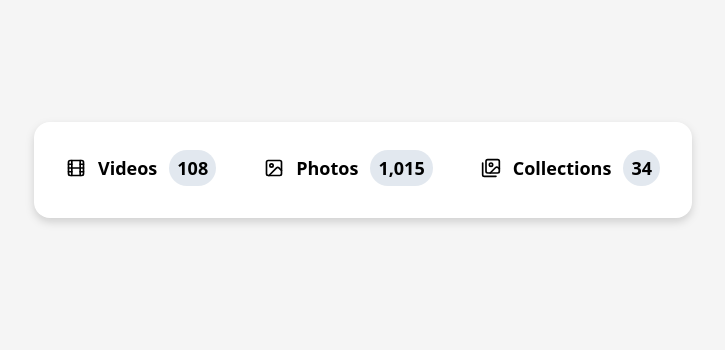
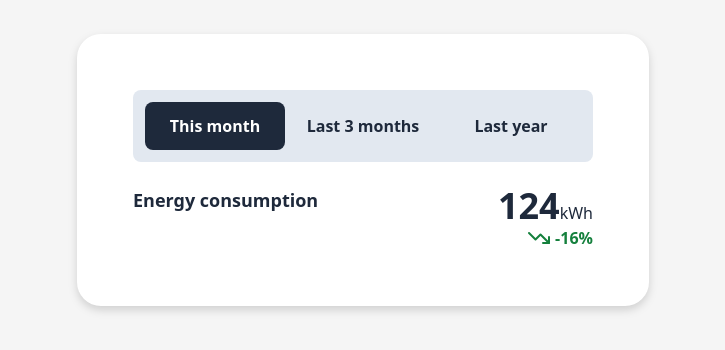
Before and after one commit to Selva-kumar-K/frontend-tribe-challenge, a React (Vite) app in the folder react/: page / in a window 1280 px wide. Shown: the part 230-580 px from the top of the page, without its empty margins (277-1002 px from the left). Built offline with nearby package versions, Linux system fonts and the light colour scheme.

Commit message:
completed energy consumption card

```diff
--- a/react/src/App.jsx
+++ b/react/src/App.jsx
@@ -3,6 +3,7 @@ import HomeControls from "./components/HomeControls";
 import DogImage from "./components/DogImage";
 import DashboardNavigation from "./components/DashboardNavigation";
 import MediaTabs from "./components/MediaTabs";
+import EnergyConsumption from "./components/EnergyConsumption";
 
 export default function App() {
   return (
@@ -10,7 +11,8 @@ export default function App() {
       {/* <HomeControls/> */}
       {/* <DogImage /> */}
       {/* <DashboardNavigation /> */}
-      <MediaTabs />
+      {/* <MediaTabs /> */}
+      <EnergyConsumption />
     </div>
   );
 }
--- /dev/null
+++ b/react/src/components/EnergyConsumption.jsx
@@ -0,0 +1,87 @@
+import { TrendingDown, TrendingUp } from "lucide-react";
+import { twMerge } from "tailwind-merge";
+import { useState } from "react";
+
+const consumptions = [
+  {
+    year: "This month",
+    watts: "124",
+    percentage: -16,
+  },
+  {
+    year: "Last 3 months",
+    watts: "576",
+    percentage: 9,
+  },
+  {
+    year: "Last year",
+    watts: "1,056",
+    percentage: -11,
+  },
+];
+
+export default function EnergyConsumption() {
+  const [selectedConsumption, setSelectedConsumption] = useState(
+    consumptions[0].year
+  );
+  return (
+    <div className="flex justify-center items-center h-screen bg-[#F5F5F5]">
+      <div className="p-14 rounded-3xl bg-white drop-shadow-lg">
+        <div>
+          {/* First div */}
+          <div className="p-3 flex gap-2 bg-[#E2E8F0] rounded-lg">
+            {consumptions.map((consumption) => (
+              <div
+                onClick={() => setSelectedConsumption(consumption.year)}
+                key={consumption.year}
+                className={twMerge(
+                  "text-[#1E293B] rounded-lg font-bold p-2.5 w-[140px] h-12 flex justify-center items-center cursor-pointer",
+                  selectedConsumption === consumption.year &&
+                    "bg-[#1E293B] text-white"
+                )}
+              >
+                {consumption.year}
+              </div>
+            ))}
+          </div>
+
+          {/* Second div */}
+
+          {consumptions.map((consumption) => {
+            if (selectedConsumption === consumption.year) {
+              return (
+                <div
+                  className="mt-6 flex justify-between"
+                  key={consumption.year}
+                >
+                  <h1 className="text-lg font-bold text-[#1E293B]">
+                    Energy consumption
+                  </h1>
+                  <div>
+                    <h1 className="text-[#1E293B] font-medium">
+                      <span className="text-4xl font-bold">
+                        {consumption.watts}
+                      </span>
+                      kWh
+                    </h1>
+                    <div className="flex justify-end gap-1">
+                      {consumption.percentage < 0 ? (
+                        <TrendingDown className="stroke-[#15803D]" />
+                      ) : (
+                        <TrendingUp className="stroke-red-500" />
+                      )}
+
+                      <span className="text-[#15803D] font-bold">
+                        {consumption.percentage}%
+                      </span>
+                    </div>
+                  </div>
+                </div>
+              );
+            }
+          })}
+        </div>
+      </div>
+    </div>
+  );
+}
```
